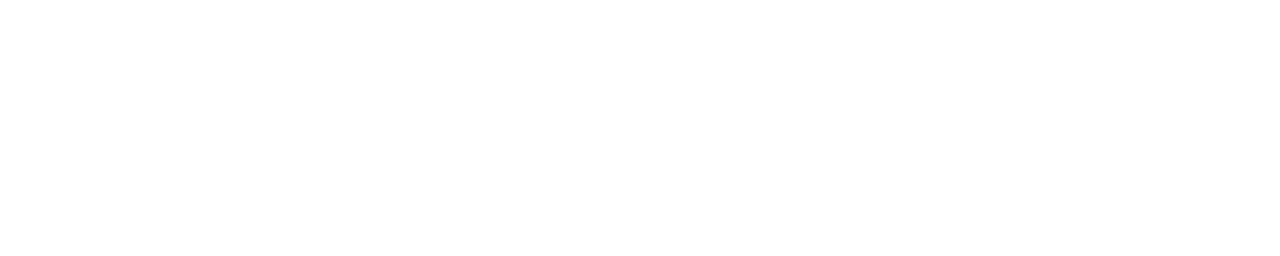
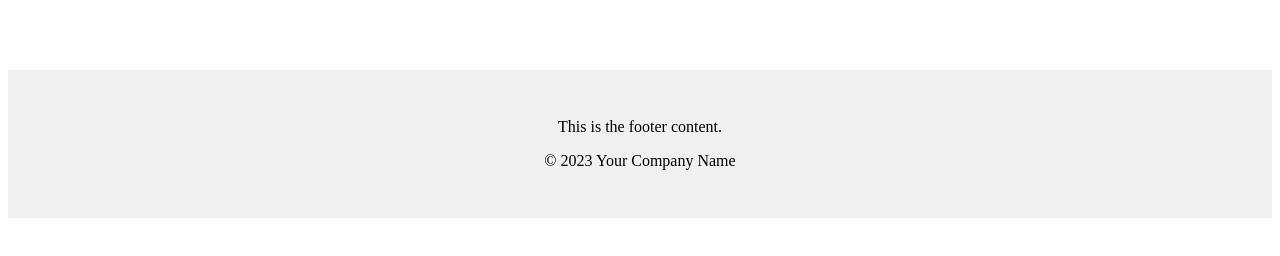
Before and after one commit to rummansadhit/pcbuilder, a Next.js app: page / in a window 1280 px wide. Shown: the part 442-698 px from the top of the page. Built offline with nearby package versions, Linux system fonts and the light colour scheme; no server answers; the database is empty.

Commit message:
Added a footer

```diff
--- a/src/components/Layout.tsx
+++ b/src/components/Layout.tsx
@@ -16,8 +16,10 @@
         {/* Content of the wrapped pages */}
         {children}
       </main>
-      <footer>
+      <footer style={{ textAlign: 'center', padding: '2rem', backgroundColor: '#f0f0f0' }}>
         {/* Footer content */}
+        <p>This is the footer content.</p>
+        <p>&copy; {new Date().getFullYear()} Your Company Name</p>
       </footer>
     </div>
   );
```
